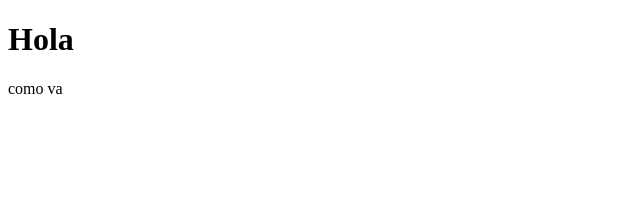
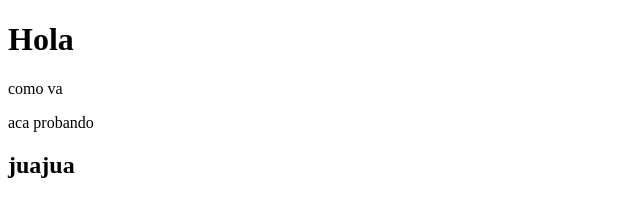
Before and after one commit to JBurgos11/ITBA-FS, a plain HTML site: page index.html in a window 1280 px wide. Shown: the whole page, without its empty margins (0-640 px from the left). Drawn offline with Linux system fonts and the light colour scheme.

Commit message:
2da prueba

```diff
--- a/index.html
+++ b/index.html
@@ -9,6 +9,8 @@
 <body>
     <h1>Hola</h1>
     <p>como va</p>
+    <p>aca probando</p>
+    <h2>juajua</h2>
 
 </body>
 </html>
```
